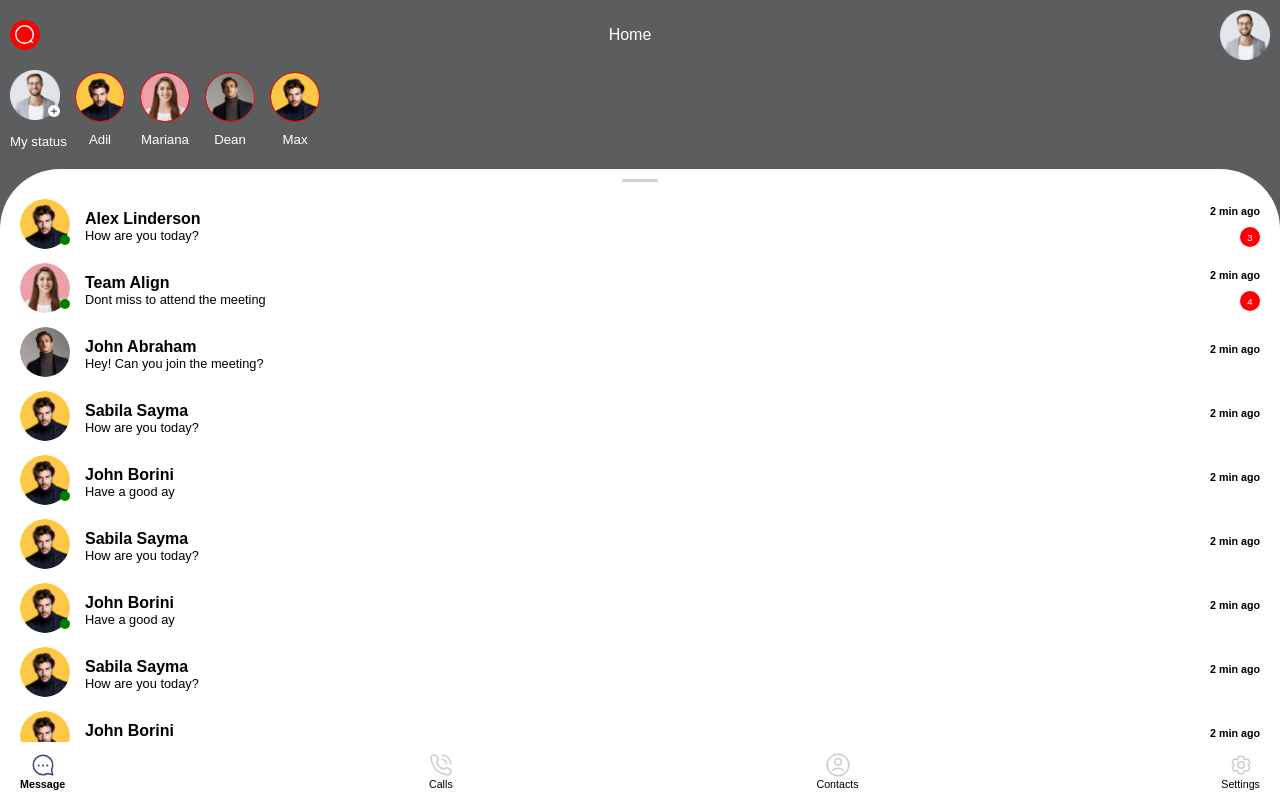
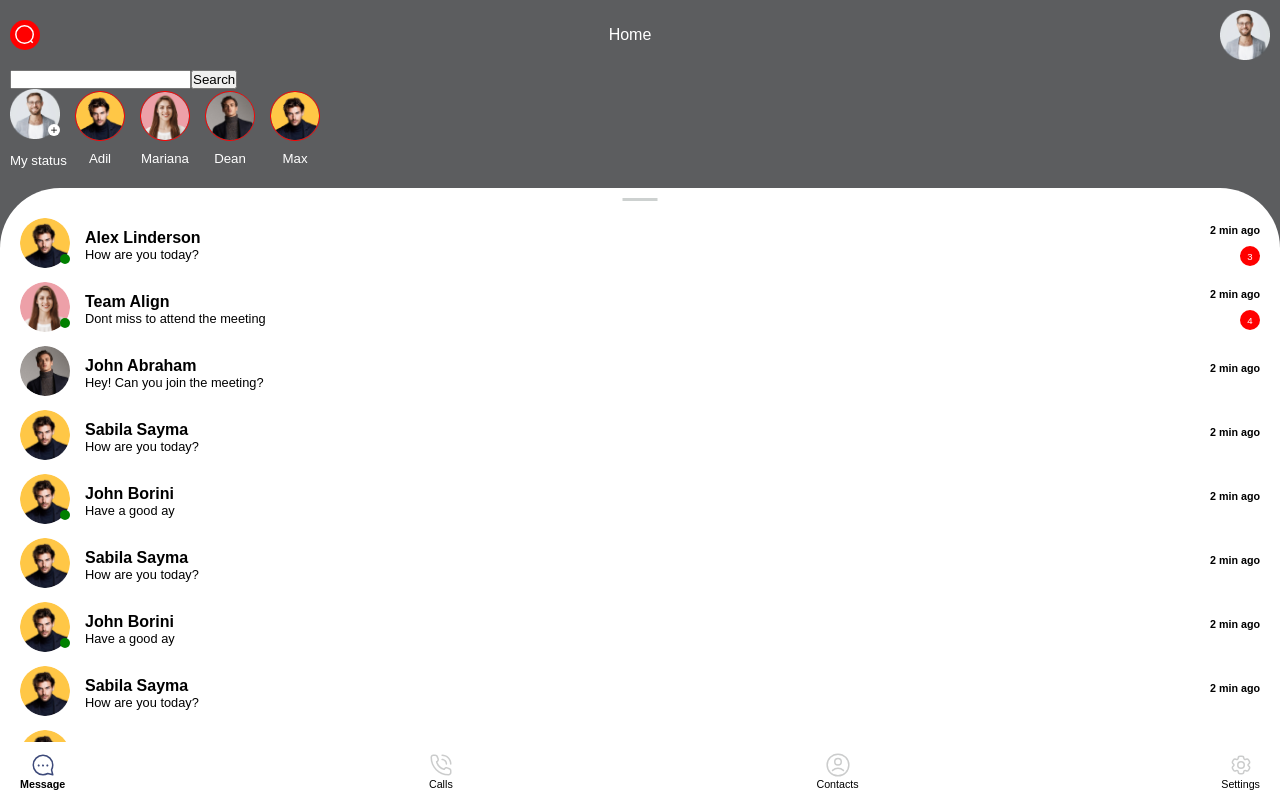
Before and after one commit to TimothyBabatu13/Textit, a React (Vite) app: page /message in a window 1280 px wide. Both pictures are taken after a click on the picture 25 px from the left and 35 px from the top of the page. Built offline with nearby package versions, Linux system fonts and the light colour scheme; no server answers; the database is empty.

Commit message:
Add files via upload
Added search icon

```diff
--- a/src/App.jsx
+++ b/src/App.jsx
@@ -9,36 +9,46 @@ import Contact from './App/Contact';
 import Setting from './App/Setting';
 import Error from './App/Error';
 import app from './Firebase';
-import { BrowserRouter, Routes, Route, useNavigate } from 'react-router-dom'
+import { BrowserRouter, Routes, Route, } from 'react-router-dom'
 import { createContext, useEffect, useState } from 'react';
-import { getAuth, onAuthStateChanged } from "firebase/auth";
+import {  getAuth, onAuthStateChanged } from "firebase/auth";
 
 const Context = createContext();
 function App() {
   const [text, setText] = useState({
     userUID: "",
-    recepientUID: ""
+    recepientUID: "",
+    isActive: "",
   })
-  const auth = getAuth();
 
-
+  const auth = getAuth()
   useEffect(()=>{
     onAuthStateChanged(auth, (user) => {
       if (user) {
         const uid = user.uid;
-        setText(prev=>({
+        changeValue(uid)
+        setText(prev => ({
           ...prev,
-          userUID: uid
+          isActive: true
         }))
-        console.log("user signed in");
       } else {
-        console.log("user is not signed in")
+        setText(prev => ({
+          ...prev,
+          isActive: false
+        }))
       }
     });
   }, [])
 
+  const changeValue = (userUID, recepientUID) => {
+    setText(prev =>({
+      ...prev,
+      userUID: userUID,
+      recepientUID: recepientUID || ""
+    }))
+  }
   return (
-    <Context.Provider value={text}>
+    <Context.Provider value={{text, changeValue}}>
     <div className='container'>
       <BrowserRouter>
         <Routes>
--- a/src/App/Chat.jsx
+++ b/src/App/Chat.jsx
@@ -157,7 +157,8 @@ const Chat = () => {
 
 const styles = {
     messageContainer : {
-        marginTop : " 100px"
+        marginTop : " 100px",
+        paddingBottom: "100px"
     },
 }
 
--- a/src/App/Login.jsx
+++ b/src/App/Login.jsx
@@ -1,4 +1,4 @@
-import { useState, useContext } from "react";
+import { useState, useEffect, useContext } from "react";
 import facebook from "../assets/Icons/facebook.svg";
 import apple from "../assets/Icons/apple.svg";
 import google from "../assets/Icons/goggle.svg";
@@ -7,7 +7,7 @@ import Input from "../Components/Input";
 import GoBack from "../Components/GoBack";
 import { useNavigate } from "react-router-dom";
 import app from "../Firebase";
-import { getAuth, signInWithEmailAndPassword } from "firebase/auth";
+import {  getAuth, signInWithEmailAndPassword, } from "firebase/auth";
 import App from "../App";
 
 const Login = () => {
@@ -16,9 +16,12 @@ const Login = () => {
     email: "",
     password: ""
   })
+
+
   const Context = App.Context;
   const context = useContext(Context);
-  let { userUID } = context;
+  console.log(context)
+  let { changeValue } = context;
 
   const navigate = useNavigate();
   const auth = getAuth();
@@ -32,20 +35,17 @@ const Login = () => {
   const handleSubmit = (e) =>{
     e.preventDefault();
     signInWithEmailAndPassword(auth, text.email, text.password)
-  .then((userCredential) => {
-    const user = userCredential.user;
-    console.log("User signed in");
-    userUID = user.uid;
-    navigate("/message");
+    .then((userCredential) => {
+      const user = userCredential.user.uid;
+      changeValue(user)
+      navigate("/message");
   })
   .catch((error) => {
     const errorCode = error.code;
     const errorMessage = error.message;
     console.log(errorCode, errorMessage)
   });
-
-
-  }
+}
 
   const handleResetPassword = (e) =>{
     e.preventDefault();
--- a/src/App/Message.jsx
+++ b/src/App/Message.jsx
@@ -9,12 +9,13 @@ import friend2 from "../assets/images/friend2.png";
 import friend3 from "../assets/images/friend3.png";
 import { useNavigate } from "react-router-dom";
 import app from "../Firebase";
-import { getFirestore, collection, query, where, getDocs } from "firebase/firestore";
+import { getFirestore, collection, query, where, getDocs, arrayUnion, updateDoc, doc } from "firebase/firestore";
 
 import App from "../App";
 import { useContext, useEffect, useState } from "react";
 const Message = () => {
-    const [headerDetails, setHeaderDetails] = useState("")
+    const [headerDetails, setHeaderDetails] = useState("");
+    const [idOfDocument, setIdOfDocument] = useState("");
     const navigate = useNavigate();
     const db = getFirestore(app);
     const context = App.Context;
@@ -130,21 +131,26 @@ const Message = () => {
 
     useEffect(()=>{
         const getData = async ()=>{
-            const q = query(collection(db, "users"), where("userUID", "==", userUID));
+            const q = query(collection(db, "users"), where("userUID", "==", Context.text.userUID));
             const querySnapshot = await getDocs(q);
-            console.log(querySnapshot.forEach((doc) => {
-                setHeaderDetails(doc.data())}))
+            (querySnapshot.forEach((doc) => {
+                setIdOfDocument(doc.id);
+                setHeaderDetails(doc.data())
+            }))
         }
         getData()
-    },[userUID])
+    },[Context.text.userUID])
 
-    console.log(headerDetails)
+
+
+    headerDetails && console.log(headerDetails)
   return (
     <Background>
         <section style={styles.container} className="overall--container">
             <Header
                 text="Home"
                 img={headerDetails && headerDetails.img || user}
+                id={idOfDocument}
             />
             <div className="home--status" style={styles.status}>
                 <div className="cursor--pointer">
--- a/src/App/SignUp.jsx
+++ b/src/App/SignUp.jsx
@@ -41,7 +41,8 @@ const SignUp = () => {
             name: text.name,
             email: text.email,
             img: "",
-            userUID: auth.currentUser.uid
+            userUID: auth.currentUser.uid,
+            friends: []
           })
           .then(success => console.log("data sent successfully.", success))
           .catch(err => console.log(err))
--- a/src/Components/Header.jsx
+++ b/src/Components/Header.jsx
@@ -1,15 +1,44 @@
+import { useState } from "react";
+import app from "../Firebase";
 import search from "../assets/Icons/Search.svg";
-const Header = ({  text, img, data }) => {
+import { getFirestore, arrayUnion, updateDoc, doc } from "firebase/firestore";
+const Header = ({  text, img, data, id }) => {
 
+  const [show, setShow] = useState(false)
+  const db = getFirestore(app);
   const handleFilter = ()=>{
-    console.log(data)
+    setShow(prev => !prev)
+  }
+
+  const handleSubmit = (e) =>{
+    e.preventDefault();
+
+      const data = async ()=>{
+          console.log("data about to updaye");
+          const washingtonRef = doc(db, "users", id);
+          await updateDoc(washingtonRef, {
+              friends: arrayUnion("50000")
+            }).then((success)=>{
+              console.log("success", success)
+            }).catch(err => console.log("err", err))
+      }
+      data()
+
   }
   return (
-    <header style={styles.header}>
+    <section>
+      <header style={styles.header}>
         <img className="cursor--pointer" onClick={handleFilter} style={styles.searchIcon} height="20" width="20" src={search} alt="search icon" />
         <h4 style={{fontWeight:"300"}}>{text}</h4>
         <img className="cursor--pointer" height="50" width="50" src={img} alt="user image" />
     </header>
+    {show &&
+    <form action="" onSubmit={handleSubmit}>
+      <input type="text" name="" id="" />
+      <input type="submit" value="Search" />
+    </form>
+    }
+    </section>
   )
 }
 
--- a/src/Components/ViewMessage.jsx
+++ b/src/Components/ViewMessage.jsx
@@ -1,6 +1,6 @@
-
 
 const ViewMessage = ({ data, group }) => {
+
     const msg = data;
     const myId = 1;
     // console.log(data)
```
